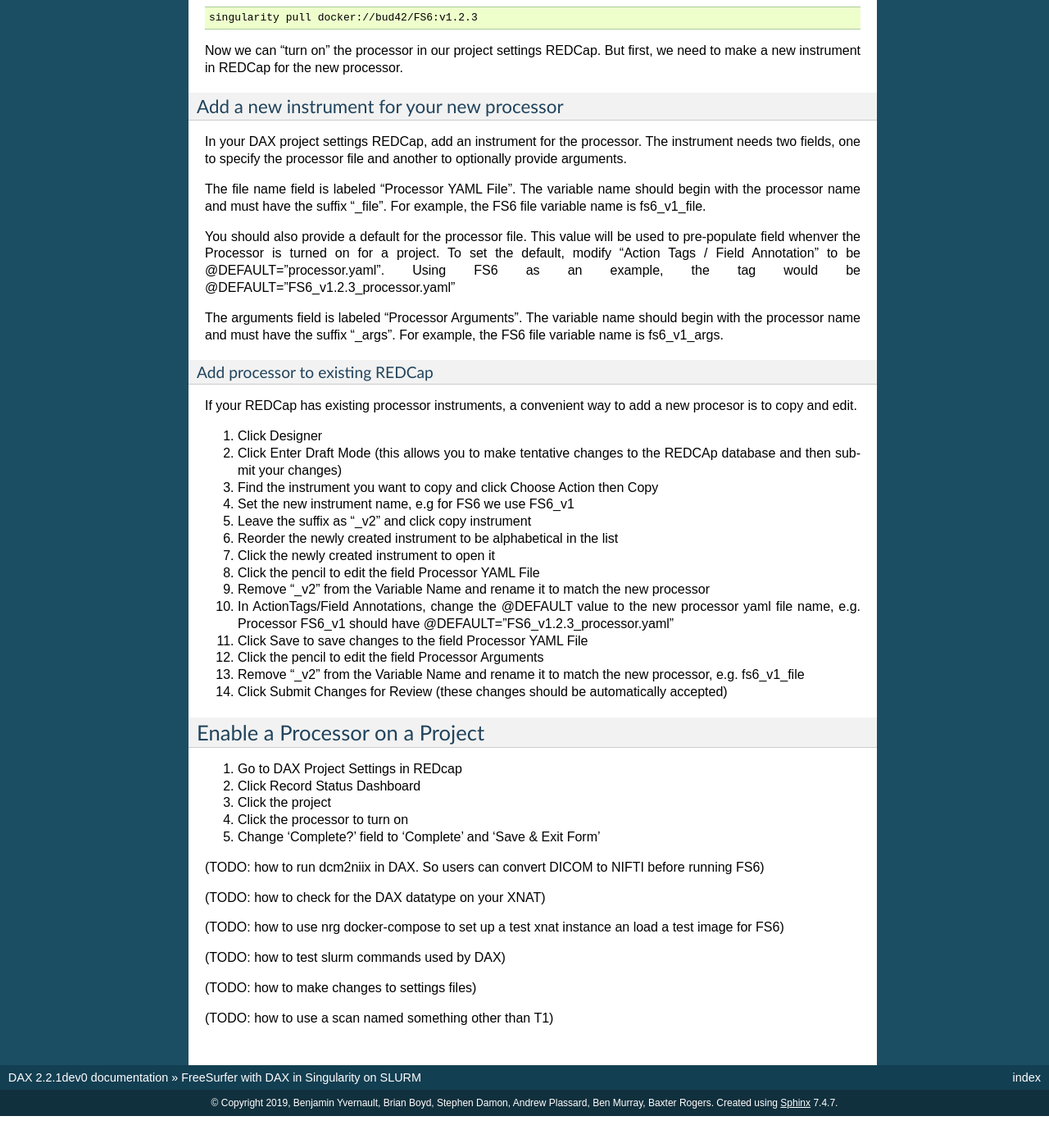
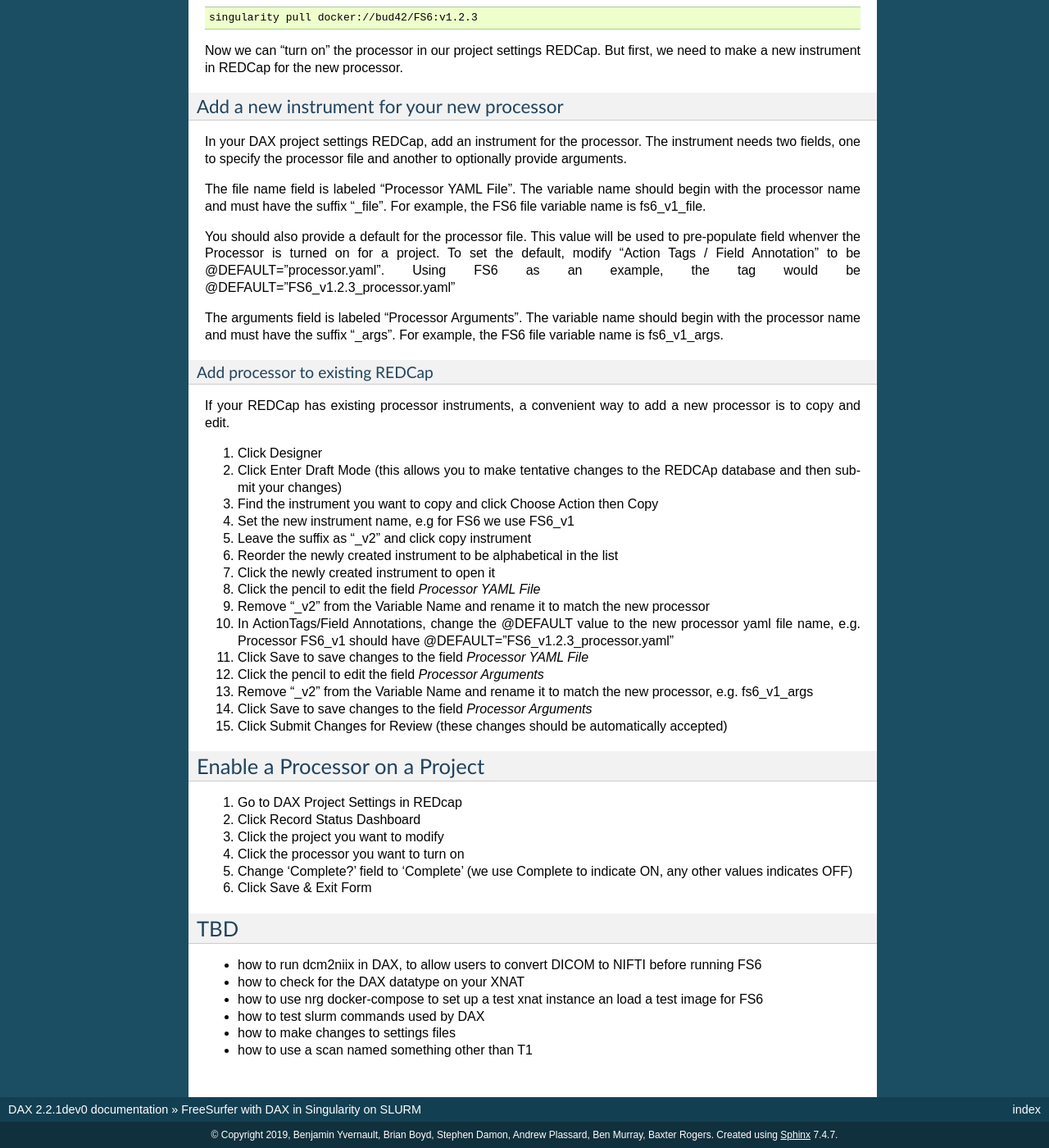
Before and after one commit to VUIIS/dax, a Sphinx documentation site: the page built from docs/howtofs/README.rst, in a window 1280 px wide and 1400 px high, scrolled down 3180 px. Shown: the whole window at 82% size. Built offline with Sphinx 7.4.7, drawn with Linux system fonts in a browser that asks for light colours; before the commit the page ends 4541 px from its top, so only the background shows below that; some of the changed text lies outside the part shown.

Commit message:
Update README.rst

```diff
--- a/docs/howtofs/README.rst
+++ b/docs/howtofs/README.rst
@@ -132,9 +132,9 @@
 
 This will upload jobs to XNAT for the project named PROJ1.
 
-Use the above as a template for testing a new processor. You will need to substitute the processor yaml file and singularity container for those you created for your pipeline. (Link to processors page for help creating a processor yaml.)
+Use the above as a template for testing a new processor. You will need to substitute the processor yaml file and singularity container for those you created for your pipeline. Consult the processors docs for help creating a processor yaml.
 
-You may eventually have enough processors/projects to manage that you will want to use dax manager. This will require access to a REDCap system where you an create new projects for operational purposes. (link)
+You may eventually have enough processors/projects to manage that you will want to use dax manager. This will require access to a REDCap system where you an create new projects for operational purposes.
 
 ################################
 Configure REDCap for DAX manager
@@ -193,7 +193,7 @@
 Add processor to existing REDCap
 ------------------------------------
 
-If your REDCap has existing processor instruments, a convenient way to add a new procesor is to copy and edit.
+If your REDCap has existing processor instruments, a convenient way to add a new processor is to copy and edit.
 
 #. Click Designer
 #. Click Enter Draft Mode (this allows you to make tentative changes to the REDCAp database and then submit your changes)
@@ -202,12 +202,13 @@
 #. Leave the suffix as "_v2" and click copy instrument
 #. Reorder the newly created instrument to be alphabetical in the list
 #. Click the newly created instrument to open it
-#. Click the pencil to edit the field Processor YAML File
+#. Click the pencil to edit the field *Processor YAML File*
 #. Remove "_v2" from the Variable Name and rename it to match the new processor
 #. In ActionTags/Field Annotations, change the @DEFAULT value to the new processor yaml file name, e.g. Processor FS6_v1 should have @DEFAULT="FS6_v1.2.3_processor.yaml"
-#. Click Save to save changes to the field Processor YAML File
-#. Click the pencil to edit the field Processor Arguments
-#. Remove "_v2" from the Variable Name and rename it to match the new processor, e.g. fs6_v1_file
+#. Click Save to save changes to the field *Processor YAML File*
+#. Click the pencil to edit the field *Processor Arguments*
+#. Remove "_v2" from the Variable Name and rename it to match the new processor, e.g. fs6_v1_args
+#. Click Save to save changes to the field *Processor Arguments*
 #. Click Submit Changes for Review (these changes should be automatically accepted)
 
 
@@ -216,19 +217,18 @@
 ###############################
 #. Go to DAX Project Settings in REDcap
 #. Click Record Status Dashboard
-#. Click the project
-#. Click the processor to turn on
-#. Change 'Complete?' field to 'Complete' and 'Save & Exit Form'
+#. Click the project you want to modify
+#. Click the processor you want to turn on
+#. Change 'Complete?' field to 'Complete' (we use Complete to indicate ON, any other values indicates OFF)
+#. Click Save & Exit Form
 
+###
+TBD
+###
 
-(TODO: how to run dcm2niix in DAX. So users can convert DICOM to NIFTI before running FS6)
-
-(TODO: how to check for the DAX datatype on your XNAT)
-
-(TODO: how to use nrg docker-compose to set up a test xnat instance an load a test image for FS6)
-
-(TODO: how to test slurm commands used by DAX)
-
-(TODO: how to make changes to settings files)
-
-(TODO: how to use a scan named something other than T1)
+- how to run dcm2niix in DAX, to allow users to convert DICOM to NIFTI before running FS6
+- how to check for the DAX datatype on your XNAT
+- how to use nrg docker-compose to set up a test xnat instance an load a test image for FS6
+- how to test slurm commands used by DAX
+- how to make changes to settings files
+- how to use a scan named something other than T1
```
Also changed, not shown: other parts of docs/howtofs/README.rst (+1 -1 lines).
